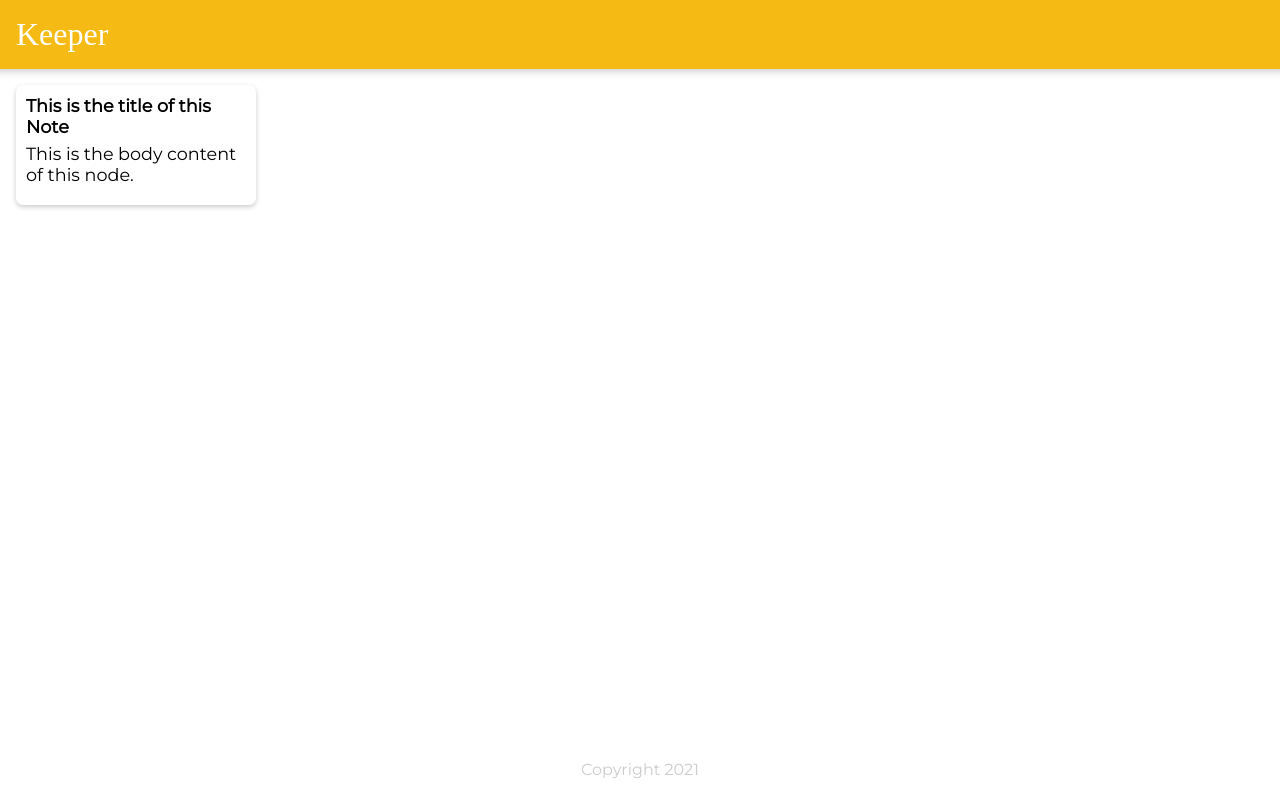
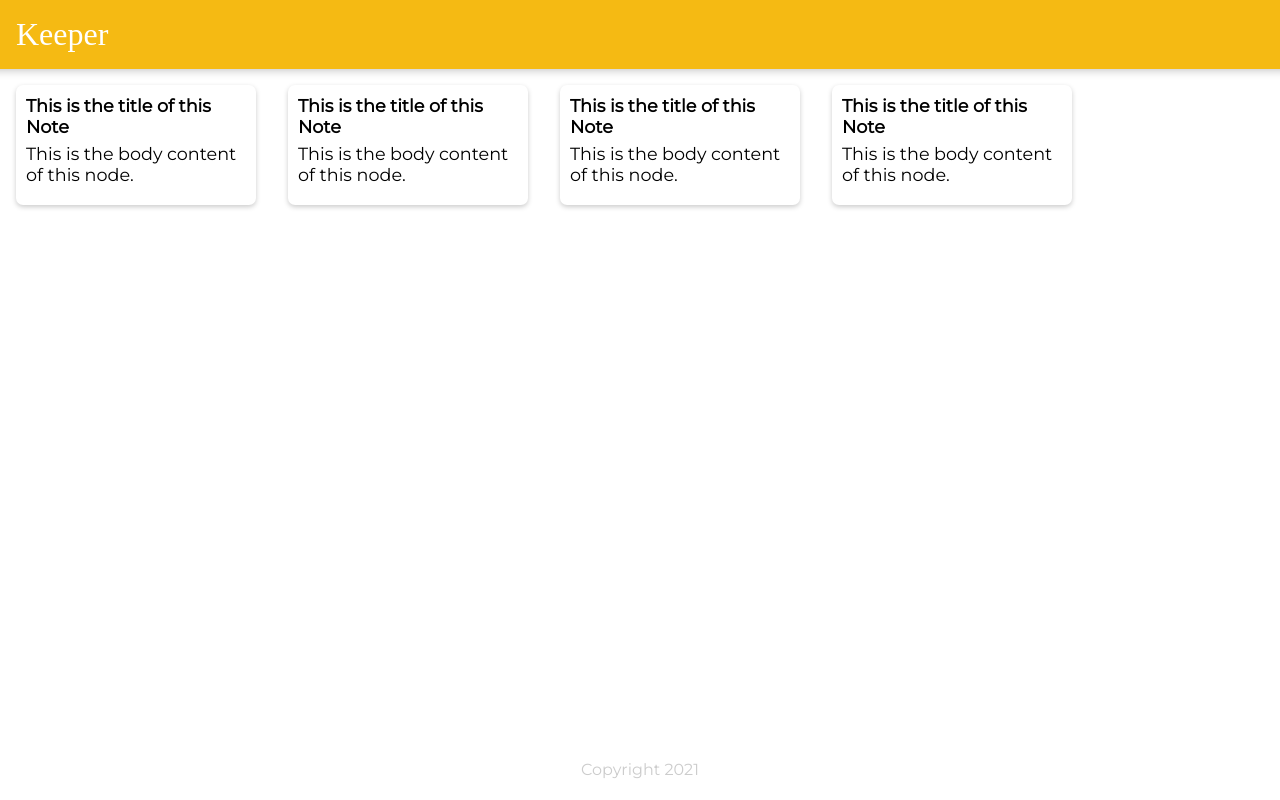
Before and after one commit to Bhavyawahie/reactTODO, a React (Create React App) app: page / in a window 1280 px wide. Built offline with nearby package versions, Linux system fonts and the light colour scheme; a web font is replaced by a local one.

Commit message:
map function called on the notes array and the respective prop attributes were created in the callback function

```diff
--- a/src/components/App.jsx
+++ b/src/components/App.jsx
@@ -2,11 +2,20 @@ import React from "react"
 import Header from "./Header"
 import Note from "./Note"
 import Footer from "./Footer"
+import notes from "../notes"
+
+const noteInit = (note) => {
+    return <Note
+        key={note.key}
+        title={note.title}
+        content={note.content}
+    />
+}
 
 const App = () => {
     return <div>
         <Header/>
-        <Note/>
+        {notes.map(noteInit)}
         <Footer/>
         </div>
 }
```
